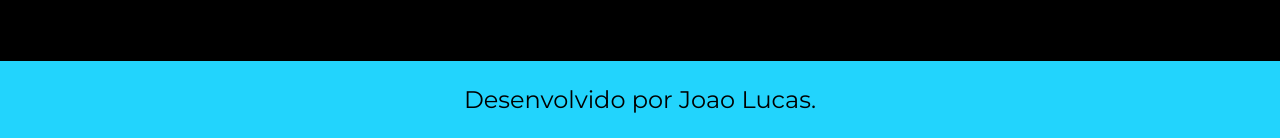
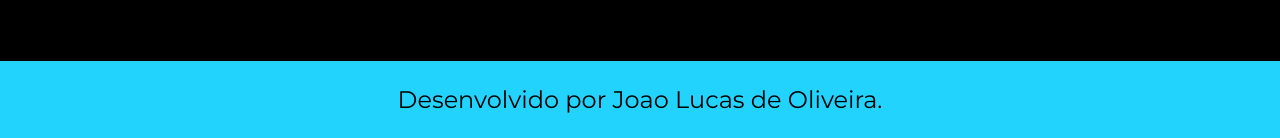
Before and after one commit to joaolucasvl/portfolio-site-apresentacao, a plain HTML site: page index.html in a window 1280 px wide. Shown: the part 1038-1176 px from the top of the page. Drawn offline with nearby package versions, Linux system fonts and the light colour scheme.

Commit message:
Testando o branch

```diff
--- a/index.html
+++ b/index.html
@@ -39,7 +39,7 @@
         <img class="apresentacao__imagem" src="./assets/Imagem.png" alt="Foto desenvolvedora">
     </main>
     <footer class="rodape">
-        <p>Desenvolvido por Joao Lucas.</p>
+        <p>Desenvolvido por Joao Lucas de Oliveira.</p>
     </footer>
 </body>
 </html>
```
